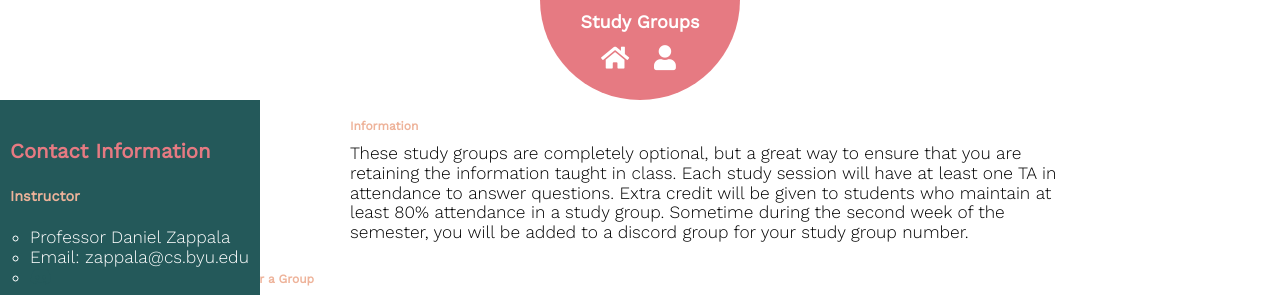
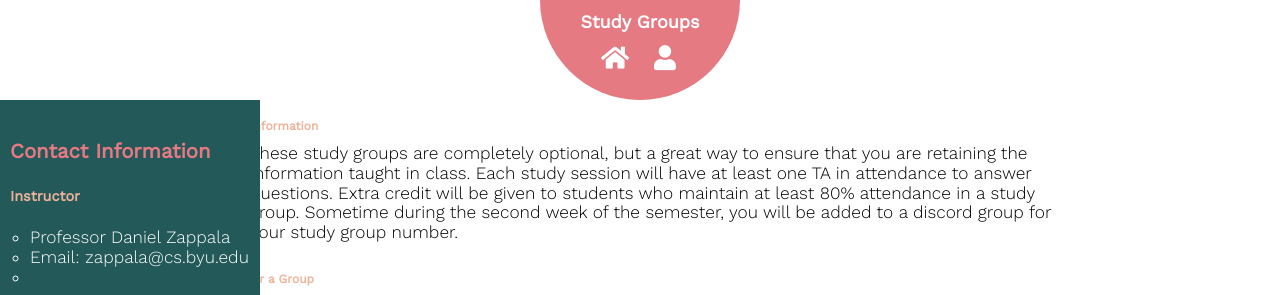
Before and after one commit to elliking1/cp5, a Vue app in the folder front-end/: page / in a window 1280 px wide. Shown: the top 295 px of the page. Built offline with nearby package versions, Linux system fonts and the light colour scheme; no server answers.

Commit message:
Update Home.vue

```diff
--- a/front-end/src/views/Home.vue
+++ b/front-end/src/views/Home.vue
@@ -98,6 +98,6 @@ export default {
 <style>
 #info {
    padding-top: 110px;
-   margin-left: 150px;
+   margin-left: 50px;
 }
 </style>
```
